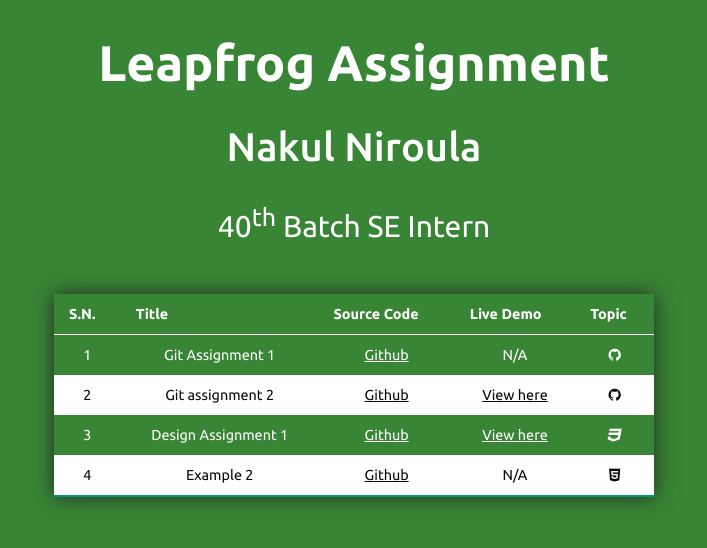
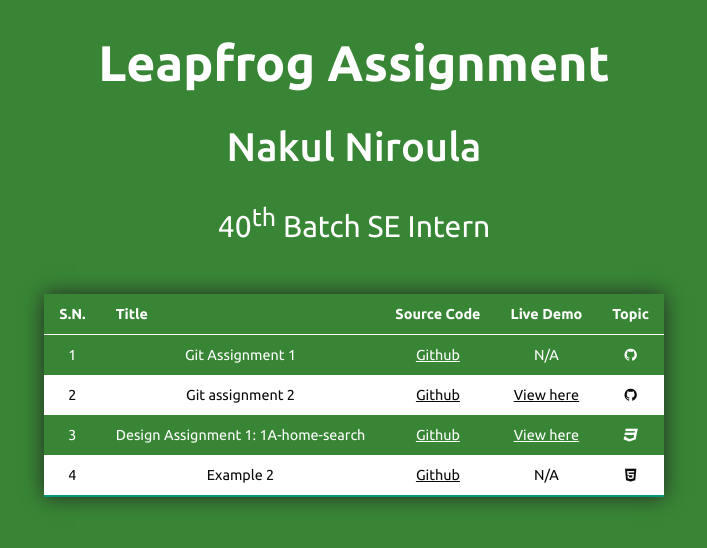
Before and after one commit to nakul07/Leapfrog-Assignment-2, a plain HTML site: page index.html in a window 1280 px wide. Shown: the whole page, without its empty margins (286-993 px from the left). Drawn offline with Linux system fonts and the light colour scheme.

Commit message:
renamed project name

```diff
--- a/index.html
+++ b/index.html
@@ -62,7 +62,7 @@
           </tr>
           <tr>
             <td>3</td>
-            <td>Design Assignment 1</td>
+            <td>Design Assignment 1: 1A-home-search</td>
             <td>
               <a
                 class="olinks"
```
